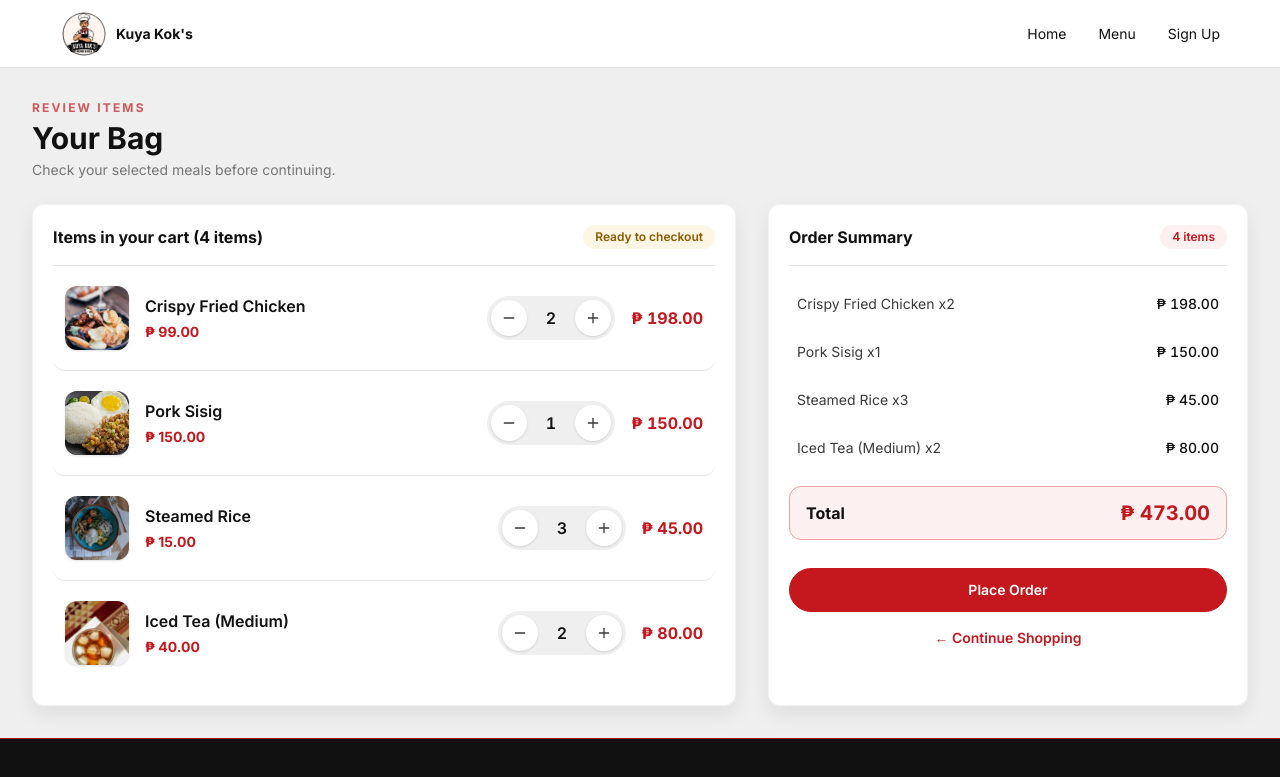
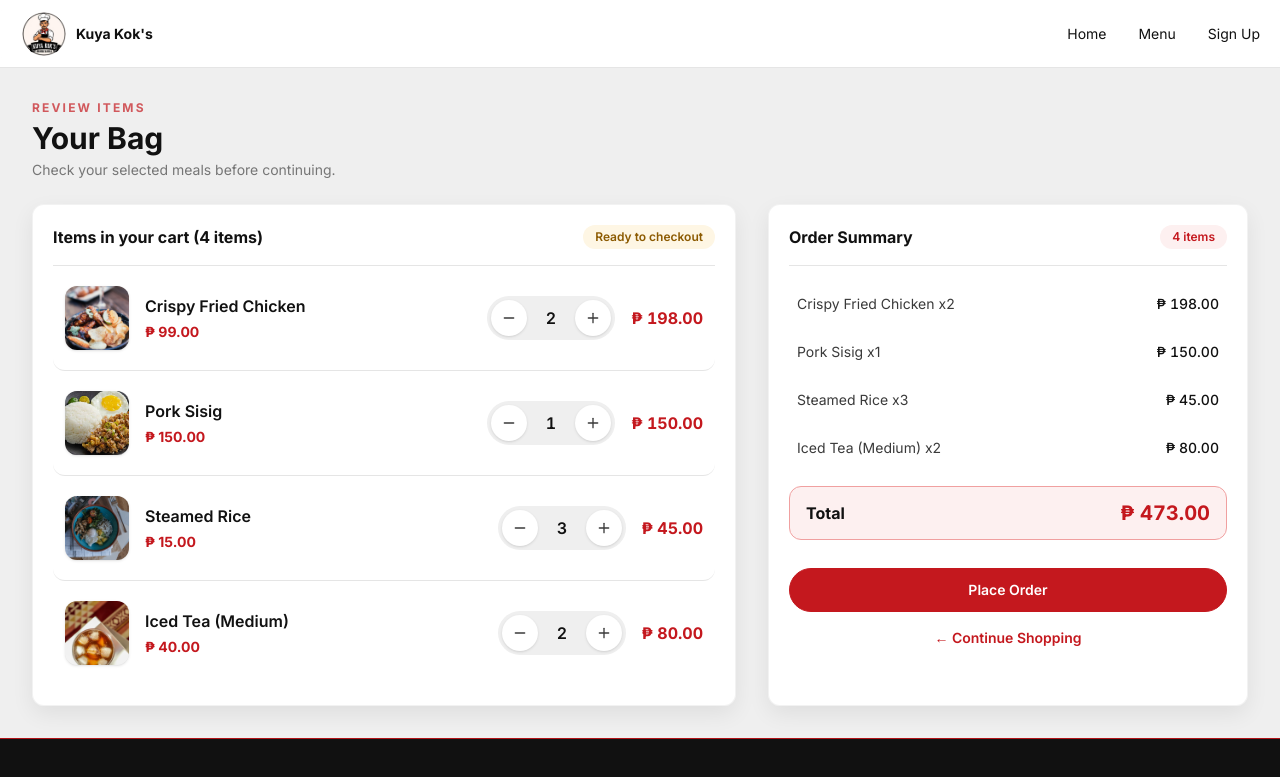
Before and after one commit to xKurty06/kokconnect, a Next.js app: page /cart in a window 1280 px wide. Shown: the top 777 px of the page. Built offline with nearby package versions, Linux system fonts and the light colour scheme.

Commit message:
fix(layout): align navbar with menu layout

```diff
--- a/src/components/site-header.tsx
+++ b/src/components/site-header.tsx
@@ -21,7 +21,7 @@ export function SiteHeader({ active, variant = "white", showSearch = false, sear
   const [searchValue, setSearchValue] = useState(searchDefaultValue);
   const innerClass = contained
     ? "mx-auto flex h-full w-full max-w-[1560px] items-center justify-between gap-5 px-8"
-    : "flex h-full w-full items-center justify-between gap-5 px-[60px]";
+    : "flex h-full w-full items-center justify-between gap-5 px-5";
   const headerClass = red
     ? "border-brand-deep bg-brand/95 text-white shadow-lg backdrop-blur"
     : "border-border bg-white/95 text-ink backdrop-blur";
```
